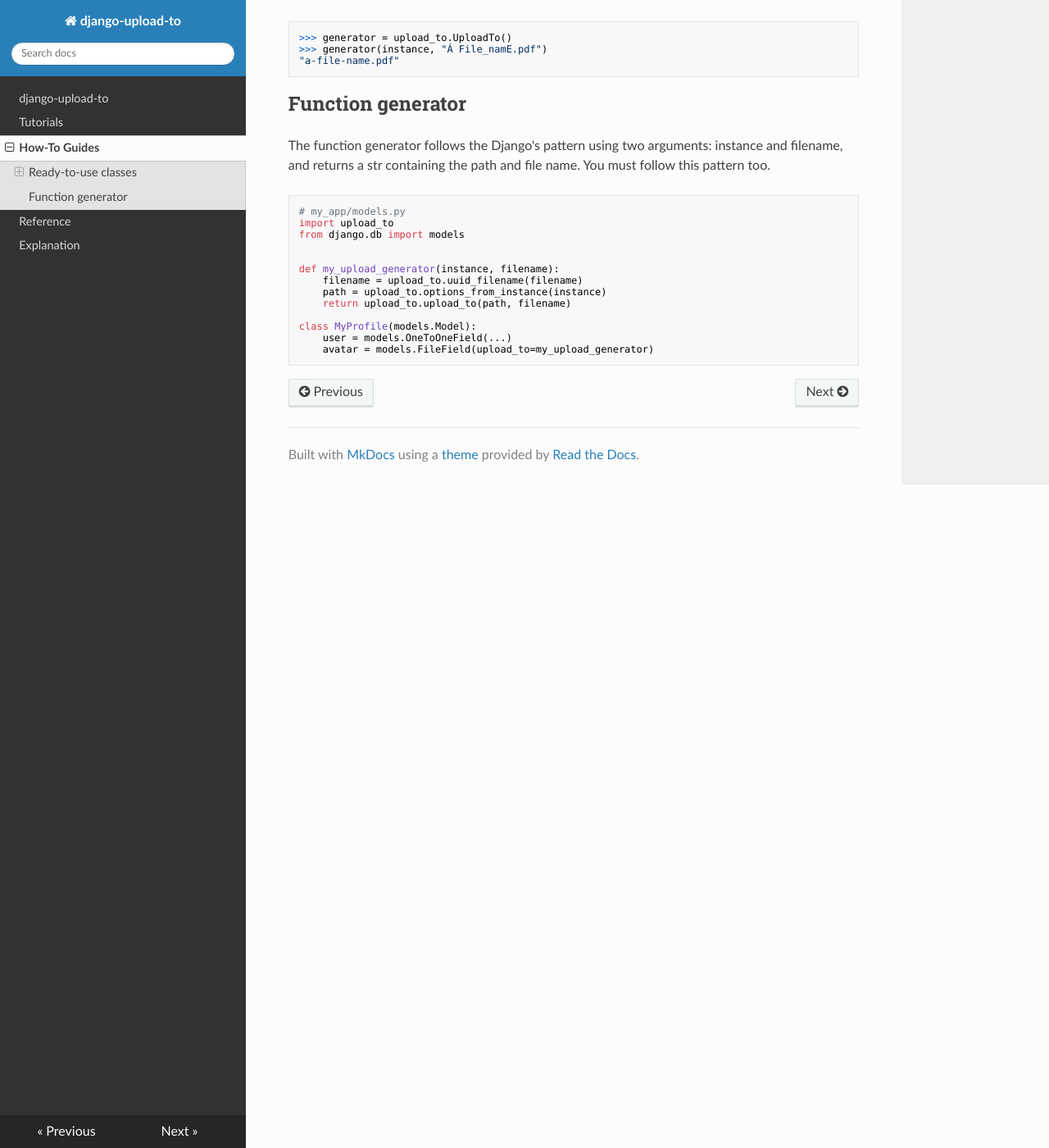
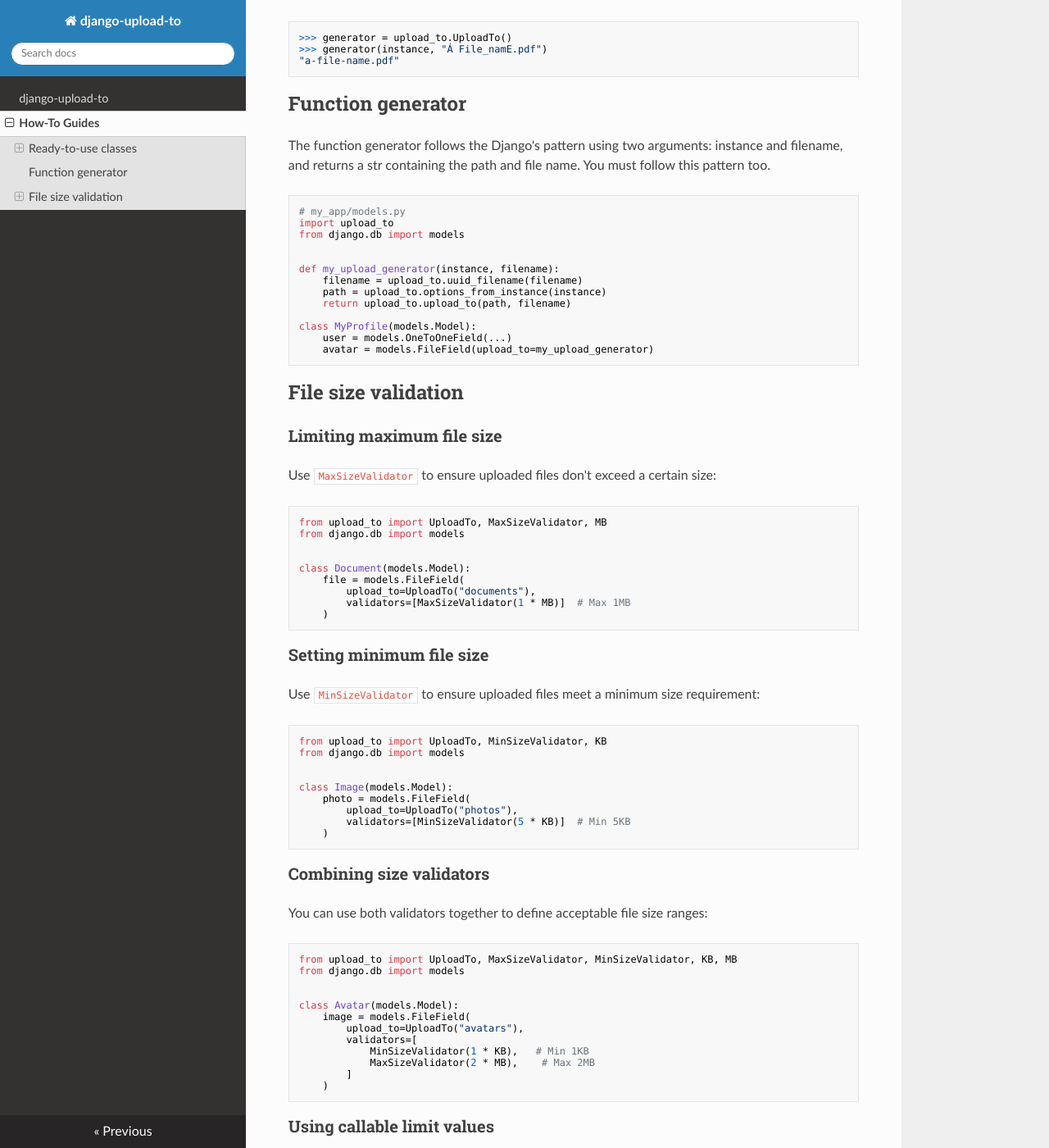
Before and after one commit to valbertovc/django-upload-to, an MkDocs documentation site: the page built from docs/how-to-guides.md, in a window 1280 px wide and 1400 px high, scrolled down 1481 px. Shown: the whole window at 82% size. Built offline with MkDocs 1.6.1, drawn with Linux system fonts in a browser that asks for light colours; nearby versions of some CDN libraries; some of the changed text lies outside the part shown.

Commit message:
feat: add file size validators and update documentation
Refs: #46

````diff
--- a/docs/how-to-guides.md
+++ b/docs/how-to-guides.md
@@ -102,3 +102,95 @@ class MyProfile(models.Model):
     user = models.OneToOneField(...)
     avatar = models.FileField(upload_to=my_upload_generator)
 ```
+
+## File size validation
+
+### Limiting maximum file size
+
+Use `MaxSizeValidator` to ensure uploaded files don't exceed a certain size:
+
+```python
+from upload_to import UploadTo, MaxSizeValidator, MB
+from django.db import models
+
+
+class Document(models.Model):
+    file = models.FileField(
+        upload_to=UploadTo("documents"),
+        validators=[MaxSizeValidator(1 * MB)]  # Max 1MB
+    )
+```
+
+### Setting minimum file size
+
+Use `MinSizeValidator` to ensure uploaded files meet a minimum size requirement:
+
+```python
+from upload_to import UploadTo, MinSizeValidator, KB
+from django.db import models
+
+
+class Image(models.Model):
+    photo = models.FileField(
+        upload_to=UploadTo("photos"),
+        validators=[MinSizeValidator(5 * KB)]  # Min 5KB
+    )
+```
+
+### Combining size validators
+
+You can use both validators together to define acceptable file size ranges:
+
+```python
+from upload_to import UploadTo, MaxSizeValidator, MinSizeValidator, KB, MB
+from django.db import models
+
+
+class Avatar(models.Model):
+    image = models.FileField(
+        upload_to=UploadTo("avatars"),
+        validators=[
+            MinSizeValidator(1 * KB),   # Min 1KB
+            MaxSizeValidator(2 * MB),    # Max 2MB
+        ]
+    )
+```
+
+### Using callable limit values
+
+Validators also support callable limit values for dynamic sizing:
+
+```python
+from upload_to import MaxSizeValidator, MB
+
+
+def get_max_size():
+    # Dynamic size based on user subscription level, etc.
+    return 5 * MB
+
+
+class UserFile(models.Model):
+    file = models.FileField(
+        validators=[MaxSizeValidator(get_max_size)]
+    )
+```
+
+### Size unit constants
+
+The library provides convenient constants for common file sizes:
+
+- `KB` = 1,024 bytes (1 kilobyte)
+- `MB` = 1,048,576 bytes (1 megabyte)
+- `GB` = 1,073,741,824 bytes (1 gigabyte)
+- `TB` = 1,099,511,627,776 bytes (1 terabyte)
+- `PB` = 1,125,899,906,842,624 bytes (1 petabyte)
+
+Example usage:
+```python
+from upload_to import MaxSizeValidator, KB, MB, GB
+
+# Different size limits
+validators=[MaxSizeValidator(500 * KB)]  # 500KB
+validators=[MaxSizeValidator(10 * MB)]   # 10MB
+validators=[MaxSizeValidator(2 * GB)]    # 2GB
+```
--- a/mkdocs.yml
+++ b/mkdocs.yml
@@ -9,7 +9,4 @@ theme:
 
 nav:
   - django-upload-to: index.md
-  - tutorials.md
   - How-To Guides: how-to-guides.md
-  - reference.md
-  - explanation.md
````
Also changed, not shown: CONTRIBUTING.md (+1 -0 lines), README.md (+61 -0 lines), docs/explanation.md (deleted, +0 -6 lines), docs/index.md (+1 -4 lines), docs/reference.md (deleted, +0 -6 lines), docs/tutorials.md (deleted, +0 -5 lines), 2 other files.
